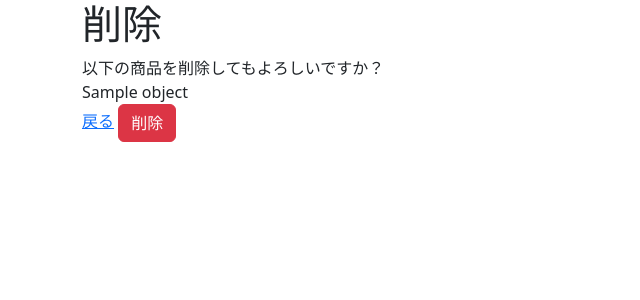
After one commit to Hikaru1021/django-basic-kadai, a Django app: template kadai_010/crud/templates/crud/product_confirm_delete.html in a window 1280 px wide. The commit adds this page. Shown: the top 300 px of the page, without its empty margins (0-640 px from the left). Run offline with Django 3.2, Linux system fonts and the light colour scheme; the template is opened without the code that fills it: most values are stand-ins (such as "Sample title", 1, 10 or a date in 2020).

Commit message:
削除画面追加

```diff
--- /dev/null
+++ b/kadai_010/crud/templates/crud/product_confirm_delete.html
@@ -0,0 +1,14 @@
+{% extends "base.html" %}
+
+{% block title %}削除{% endblock %}
+{% block content %}
+<h1>削除</h1>
+
+<form method="post">
+    {% csrf_token %}
+    以下の商品を削除してもよろしいですか？<br>
+    {{ object }}<br>
+    <a href="{% url 'list' %}">戻る</a>
+    <input type="submit" class="btn btn-danger" value="削除">
+</form>
+{% endblock %}
--- a/kadai_010/kadai_010/urls.py
+++ b/kadai_010/kadai_010/urls.py
@@ -23,5 +23,5 @@ urlpatterns = [
     path('crud/', views.ProductListView.as_view(), name="list"),
     path('crud/new/', views.ProductCreateView.as_view(), name="new"),
     path('crud/edit/<int:pk>', views.ProductUpdateView.as_view(), name="edit"),
-    path('crud/detail/<int:pk>/', views.ProductDetail.as_view(), name="detail"),
+    path('crud/delete/<int:pk>', views.ProductDeleteView.as_view(), name="delete"),
 ]
```
Also changed, not shown: kadai_010/crud/templates/crud/product_list.html (+4 -3 lines), kadai_010/crud/views.py (+6 -5 lines).
